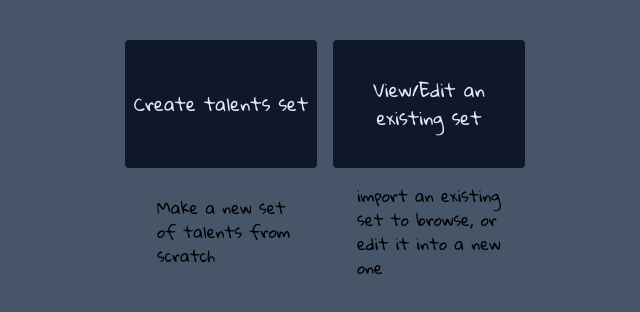
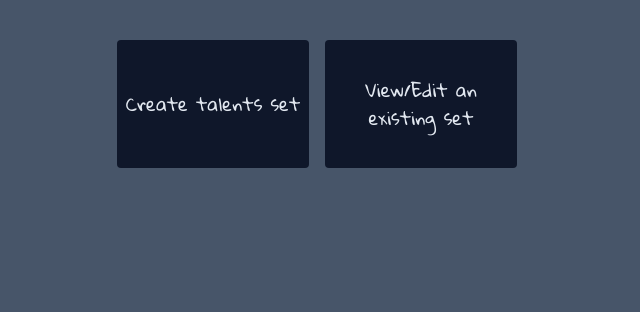
Before and after one commit to jinitsuga/share-talents, a React (Vite) app: page / in a window 1280 px wide. Shown: the top 312 px of the page, without its empty margins (315-955 px from the left). Built offline with nearby package versions, Linux system fonts and the light colour scheme.

Commit message:
created Option component

```diff
--- a/src/Components/ChooseAction/Choose.tsx
+++ b/src/Components/ChooseAction/Choose.tsx
@@ -1,23 +1,27 @@
 import { FC } from "react";
-import Tooltip from "../Tooltip/Tooltip";
+import { Option } from "./Option";
+
+//  Create talents set
+// </button>
+// <Tooltip text="Make a new set of talents from scratch" />
+
+// View/Edit an existing set
+// </button>
+// <Tooltip text="import an existing set to browse, or edit it into a new one" />
 
 interface Props {}
 
 const Choose: FC = () => {
   return (
     <div className="flex flex-row items-center justify-center mt-10 ">
-      <div className="flex flex-col items-center justify-center">
-        <button className="text-slate-200 bg-slate-900 border mr-4 w-48 h-32 rounded border-transparent text-lg p-1">
-          Create talents set
-        </button>
-        <Tooltip text="Make a new set of talents from scratch" />
-      </div>
-      <div className="flex flex-col items-center justify-center">
-        <button className="text-slate-200 bg-slate-900 border w-48 h-32 rounded border-transparent text-lg p-1">
-          View/Edit an existing set
-        </button>
-        <Tooltip text="import an existing set to browse, or edit it into a new one" />
-      </div>
+      <Option
+        text="Create talents set"
+        tooltip="Make a new set of talents from scratch"
+      ></Option>
+      <Option
+        text="View/Edit an existing set"
+        tooltip="Import an existing set to browse, or edit it into a new one"
+      ></Option>
     </div>
   );
 };
--- /dev/null
+++ b/src/Components/ChooseAction/Option.tsx
@@ -0,0 +1,33 @@
+import { useState, FC, EventHandler } from "react";
+import Tooltip from "../Tooltip/Tooltip";
+
+interface Props {
+  tooltip: string;
+  text: string;
+}
+
+const Option: FC<Props> = ({ text, tooltip }) => {
+  const [tooltipShown, setTooltipShown] = useState(false);
+
+  const handleEnter = () => {
+    setTooltipShown(true);
+  };
+  const handleLeave = () => {
+    setTooltipShown(false);
+  };
+
+  return (
+    <div className="flex flex-col items-center justify-center">
+      <button
+        onMouseEnter={handleEnter}
+        onMouseLeave={handleLeave}
+        className="text-slate-200 bg-slate-900 border mr-4 w-48 h-32 rounded border-transparent text-lg p-1"
+      >
+        {text}
+      </button>
+      <Tooltip shown={tooltipShown} text={tooltip} />
+    </div>
+  );
+};
+
+export { Option };
--- a/src/Components/Tooltip/Tooltip.tsx
+++ b/src/Components/Tooltip/Tooltip.tsx
@@ -2,11 +2,16 @@ import { FC } from "react";
 
 interface Props {
   text: string;
+  shown: boolean;
 }
 
-const Tooltip: FC<Props> = ({ text }) => {
+const Tooltip: FC<Props> = ({ text, shown }) => {
   return (
-    <div className="flex items-center justify-center  w-36 h-32 ">
+    <div
+      className={
+        !shown ? "hidden" : "flex items-center justify-center  w-36 h-32 "
+      }
+    >
       <p>{text}</p>
     </div>
   );
```
